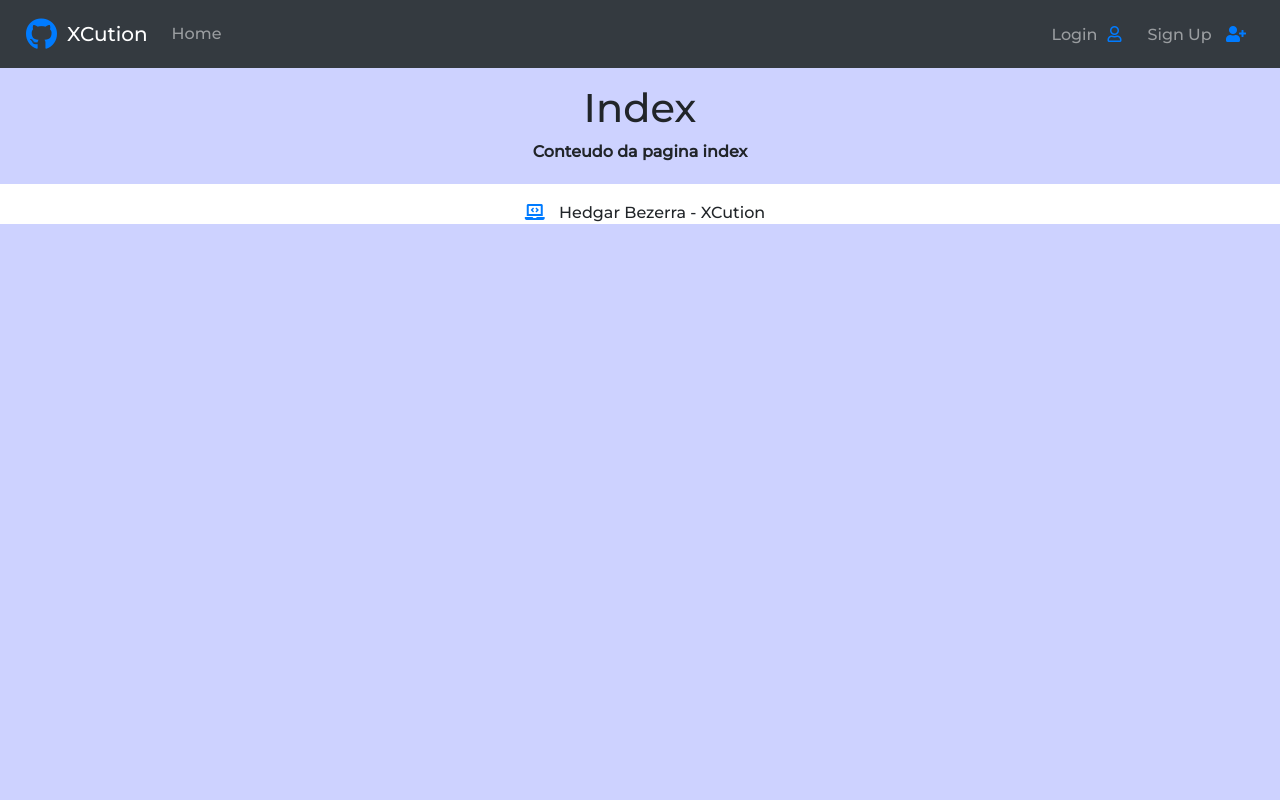
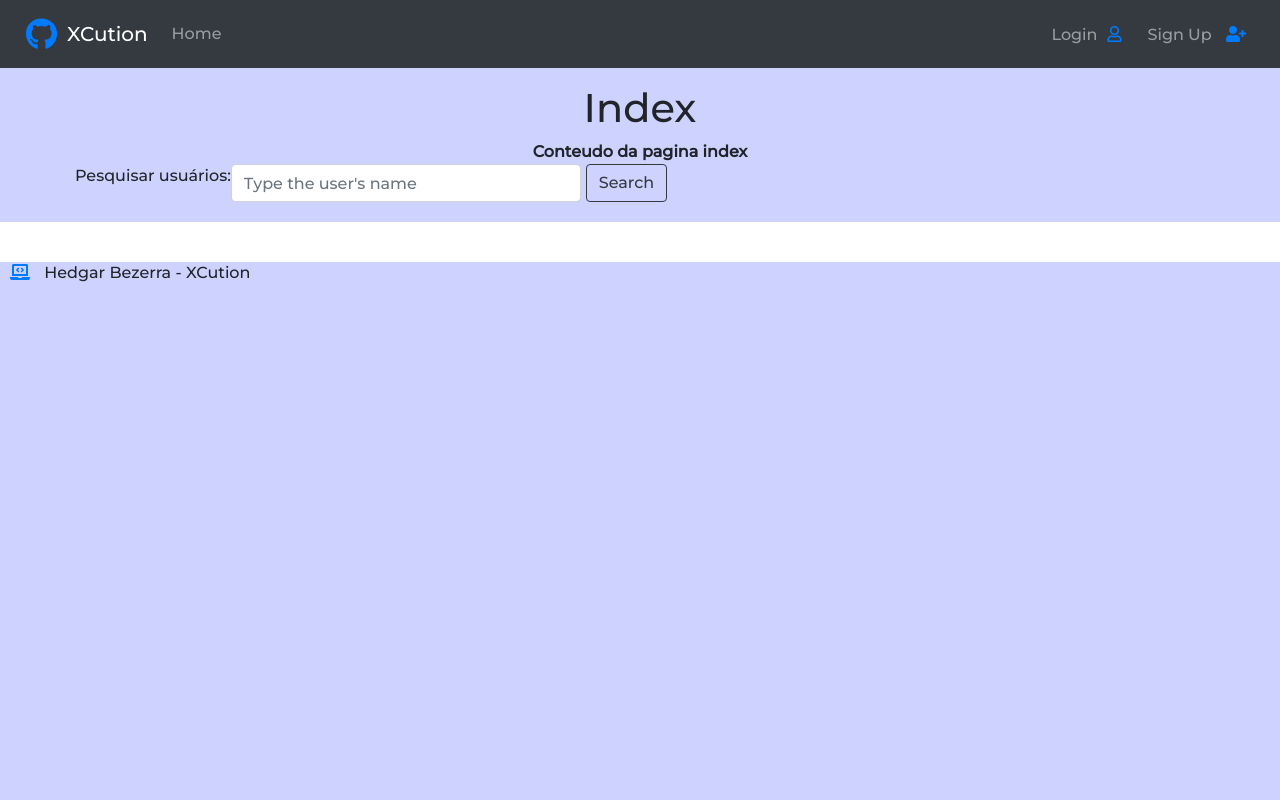
Before and after one commit to hedgarbezerra/Flask-App, a Flask app: page /index in a window 1280 px wide. Run offline with Flask 2, Linux system fonts and the light colour scheme; some libraries are stand-ins or nearby versions.

Commit message:
Adição de pesquisa

```diff
--- a/app/static/css/main.css
+++ b/app/static/css/main.css
@@ -1,7 +1,7 @@
 @import url('https://fonts.googleapis.com/css?family=Montserrat:500|Roboto:500&display=swap');
 
 body , html{
-    height: 100%;
+    min-height: 100%;
     font-family: Montserrat, Roboto, sans-serif; !important;
 }
 
@@ -43,11 +43,9 @@
     height:2.5em;
     background-color: white;
     padding-top: 2em;
-    bottom: 0;
-    display: flex;
-    flex-shrink:0;
     justify-content: center;
     align-items: center;
+    bottom: 0;
 }
 
 i {
--- a/app/templates/general/index.html
+++ b/app/templates/general/index.html
@@ -9,8 +9,15 @@
         Olá, {{ user.name }}
     {% endif %}
 
+    <div class="row">
+        Pesquisar usuários:
+        <input type="text" id="search-txt" class="form-control" placeholder="Type the user's name">
+        <button id="search-btn" class="btn btn-outline-dark">Search</button>
+    </div>
+
     {% if users %}
-        <div class="card-deck text-center">
+    <div id="content" class="offset-sm-1 mt-3">
+        <div class="card-deck">
         {% for person in users %}
                     <div class="card text-white bg-dark mb-3 text-right border-primary mb-3" style="max-width: 18rem;">
                         <div class="card-body">
@@ -22,9 +29,37 @@
                         </div>
                      </div>
                 {% if loop.index %3== 0 and not loop.last %}
-                    </div><div class="card-deck text-center">
+                    </div><div class="card-deck">
                 {% endif %}
         {% endfor %}
     {% endif %}
-    </div>
+        </div>
+        </div>
+        <script>
+            $(document).ready(function (){
+                $("#search-btn").click(function(){
+                    var searchContent = $("#search-txt").val();
+                    $.ajax({
+                        method: 'GET',
+                        url: "/user/"+searchContent,
+                        success: function (data) {
+                            $("#content>").remove();
+                            $("#content").append(
+                                "<div class='card text-white bg-dark mb-3 text-right border-primary mb-3' style='max-width:18rem;'\>"+
+                                "<div class='card-body'>" +
+                                "<h5 class='card-title'>"+data.name+ "<h5>" +
+                                "<h6 class='card-subtitle mb-2 text-muted'>" + data.username + "</h6>" +
+                                "<p class='card-text'> Algum texto qualquer e a senha:"+data.password+"</p>" +
+                                "<a href=# class='card-link'>Sans Lorem</a>" +
+                                "<a href=# class='card-link'>Bug bug</a>" +
+                                "</div>"
+                                )
+                        },
+                        error: function (data) {
+                            alert('Something went wrong')
+                        }
+                    })
+                })
+            })
+        </script>
 {% endblock %}
--- a/app/views/user_view.py
+++ b/app/views/user_view.py
@@ -1,7 +1,7 @@
 import os
 from werkzeug.utils import secure_filename
 from app import app, db
-from flask import request, render_template, redirect, flash, make_response, session, url_for
+from flask import request, render_template, redirect, flash, make_response, session, jsonify, json
 from werkzeug.security import check_password_hash, generate_password_hash
 from app.models.user import User
 from app.models.user_img import UserImg
@@ -121,6 +121,17 @@
     return redirect('/login')
 
 
+@app.route('/user/<id>', methods=['GET'])
+def get_user(id):
+    if is_logged():
+        user = User.query.get(id)
+        if user:
+            return jsonify(id=user.id, username=user.username, name=user.name, email=user.email,
+                           password=user.password, born_on=user.born_on)
+    return jsonify({'error':"user doesn't exist."})
+
+
+
 @app.route('/login', methods=['POST', 'GET'])
 def login():
     if is_logged():
```
Also changed, not shown: app/views/insta_wrapper.py (deleted, +0 -12 lines).
